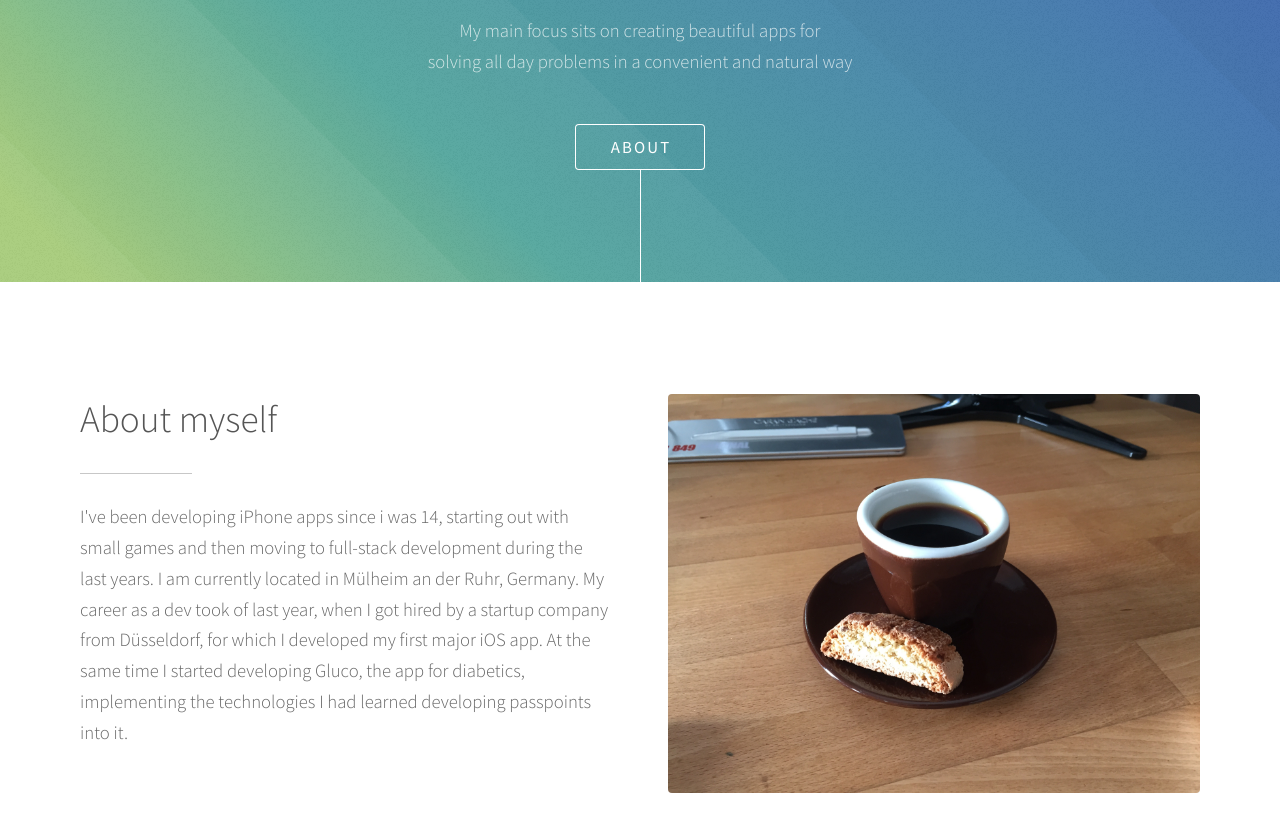
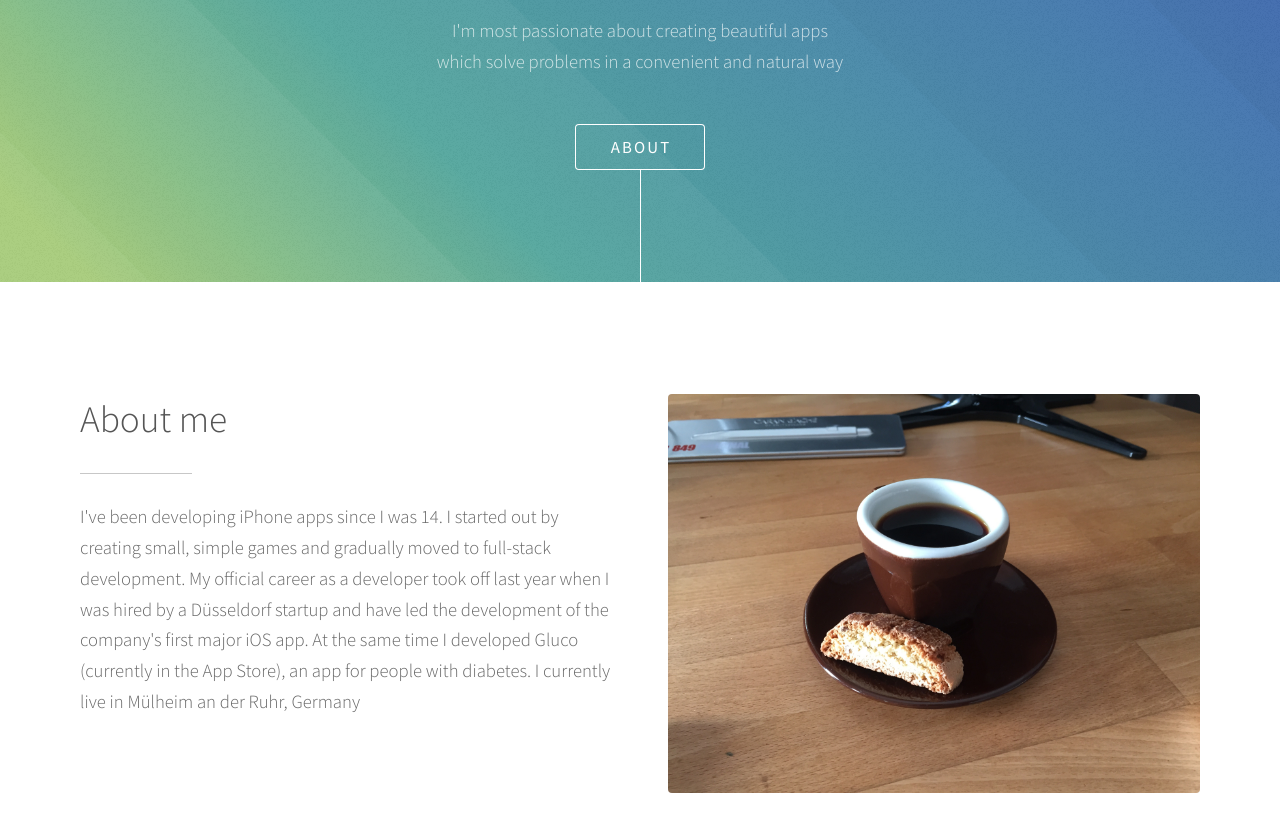
Before and after one commit to ChristianPraiss/christianpraiss.github.io, a plain HTML site: page index.html in a window 1280 px wide. Shown: the part 338-1172 px from the top of the page. Drawn offline with Linux system fonts and the light colour scheme.

Commit message:
improved wording

```diff
--- a/index.html
+++ b/index.html
@@ -42,8 +42,7 @@
 				<div class="inner">
 					<img src="images/cplogo.png" alt="CP">
 					<h1>Hi, I'm <strong>Christian Praiß</strong><br>node and iOS Developer.</h1>
-					<p>My main focus sits on creating beautiful apps for<br />
-					solving all day problems in a convenient and natural way</p>
+					<p>I'm most passionate about creating beautiful apps<br> which solve problems in a convenient and natural way</p>
 					<ul class="actions">
 						<li><a href="#one" class="button scrolly">About</a></li>
 					</ul>
@@ -56,9 +55,9 @@
 					<div class="row 150%">
 						<div class="6u 12u$(medium)">
 							<header class="major">
-								<h2>About myself</h2>
+								<h2>About me</h2>
 							</header>
-							<p>I've been developing iPhone apps since i was 14, starting out with small games and then moving to full-stack development during the last years. I am currently located in Mülheim an der Ruhr, Germany. My career as a dev took of last year, when I got hired by a startup company from Düsseldorf, for which I developed my first major iOS app. At the same time I started developing Gluco, the app for diabetics, implementing the technologies I had learned developing passpoints into it.</p>
+							<p>I've been developing iPhone apps since I was 14. I started out by creating small, simple games and gradually moved to full-stack development. My official career as a developer took off last year when I was hired by a Düsseldorf startup and have led the development of the company's first major iOS app. At the same time I developed Gluco (currently in the App Store), an app for people with diabetes. I currently live in Mülheim an der Ruhr, Germany</p>
 						</div>
 						<div class="6u$ 12u$(medium) important(medium)">
 							<span class="image fit"><img src="images/image_photo.jpg" alt="" /></span>
@@ -84,17 +83,17 @@
 							<header class="major">
 								<h2>Projects</h2>
 							</header>
-							<p>I've worked on many projects for costumers or on my own, including:
+							<p>My work includes
 							<br>
-							<br>- passpoints iOS, an app I developed for a startup from Düsseldorf
+							<br>- Passpoints - an innovative app to improve customer relations
 							<br>
-							<br>- Gluco, the app for diabetics
+							<br>- Gluco - a tracking app for people with diabetes
 							<br>
-							<br>- A new catalogue app for the dutch tree nursery Lappen
+							<br>- Lappen - a catalogue app for a dutch tree nursery
 							<br>
-							<br>- Daily OLC (not yet released), for the online soaring competition onlinecontest.org
+							<br>Daily OLC (not yet released) - world's leading online flight competition app
 							<br>
-							<br>- Compose iOS (not yet released), an app for managing compose.io MongoDB deployments</p>
+							<br>- Compose iOS (not yet released) - an app for managing compose.io MongoDB deployments
 						</div>
 					</div>
 				</div>
```
